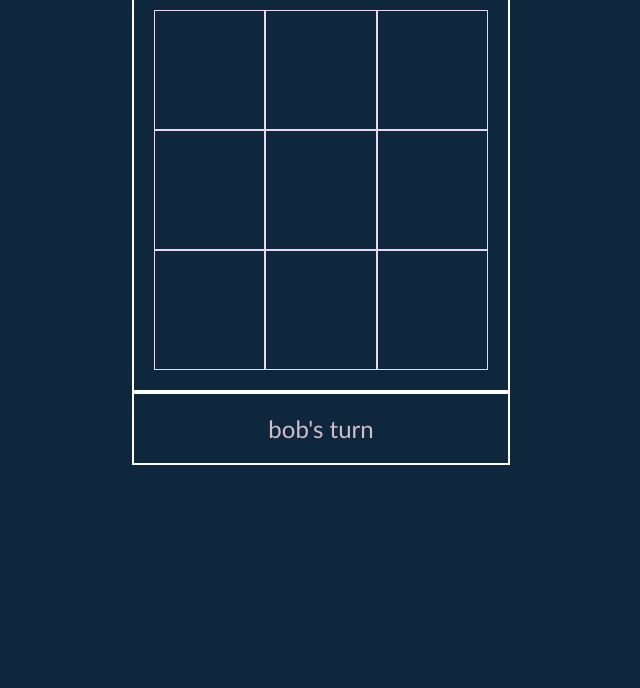
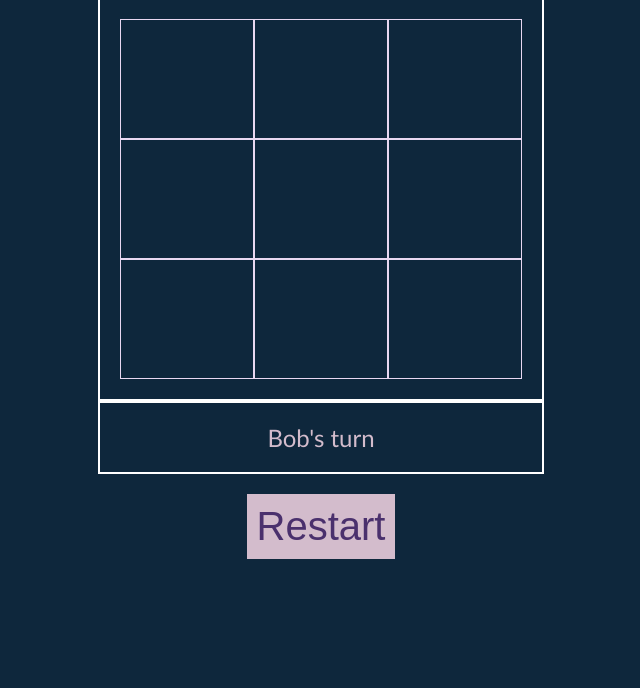
Before and after one commit to domluther/odin-tic-tac-toe, a website: page index.html in a window 1280 px wide. Shown: the part 112-800 px from the top of the page, without its empty margins (319-959 px from the left). Drawn offline with Linux system fonts and the light colour scheme.

Commit message:
restart button

```diff
--- a/index.html
+++ b/index.html
@@ -12,7 +12,10 @@
     <div class="container">
       <div class="title">Noughts & Crosses</div>
       <div class="game-content"></div>
-      <div class="game-status">Player 1s turn</div>
+      <div class="game-status"></div>
+      <div class="game-controls">
+        <button class="restart-btn">Restart</button>
+      </div>
     </div>
   </body>
 </html>
--- a/script.js
+++ b/script.js
@@ -1,6 +1,7 @@
 // A gameboard to store the state of the game
 // in a module as only one will be needed
 const gameContentEle = document.querySelector('.game-content');
+const restartBtn = document.querySelector('.restart-btn');
 
 const gameBoard = (() => {
   const gameboard = [];
@@ -22,6 +23,13 @@ const gameBoard = (() => {
         gameboard[row][column] = defaultContent;
       }
     }
+  };
+
+  const resetBoard = () => {
+    gameboard.pop();
+    gameboard.pop();
+    gameboard.pop();
+    createBoard();
   };
 
   const createSquare = (x, y, mark) => {
@@ -124,7 +132,7 @@ const gameBoard = (() => {
 
   // Init the board
   createBoard();
-  return { getBoard, addPiece, checkBoardForWin, renderBoard };
+  return { getBoard, addPiece, checkBoardForWin, renderBoard, resetBoard };
 })();
 
 const Player = (name, desiredMark) => {
@@ -133,15 +141,15 @@ const Player = (name, desiredMark) => {
   return { playerName, mark };
 };
 
-const players = [Player('bob', 'x'), Player('sponge', 'o')];
+const players = [Player('Bob', 'x'), Player('Sponge', 'o')];
 
 const gameController = (() => {
-  gameBoard.renderBoard();
-  let moves = 0;
-  // Set starting player
-  let activePlayerId = 0;
-  let activePlayer = players[activePlayerId];
-  let won = false;
+  // State variables needed for the game
+  let moves;
+  const maxMoves = 9;
+  let activePlayerId;
+  let activePlayer;
+  let won;
 
   const updateStatus = (message) => {
     const gameStatusEle = document.querySelector('.game-status');
@@ -159,11 +167,13 @@ const gameController = (() => {
     if (validMove) {
       gameBoard.renderBoard();
       won = gameBoard.checkBoardForWin(activePlayer.mark);
+      // Not won? Swap the player
       if (!won) {
         activePlayerId = activePlayerId === 1 ? 0 : 1;
         activePlayer = players[activePlayerId];
         moves += 1;
-        if (moves < 9) {
+        // Is it game over? (board full)
+        if (moves < maxMoves) {
           updateStatus(`${activePlayer.playerName}'s turn`);
         } else {
           updateStatus('A draw');
@@ -177,10 +187,23 @@ const gameController = (() => {
   };
 
   const start = () => {
+    gameContentEle.removeEventListener('click', tryToMove);
+    moves = 0;
+    won = false;
+    activePlayerId = 0;
+    activePlayer = players[activePlayerId];
     gameContentEle.addEventListener('click', tryToMove);
     updateStatus(`${activePlayer.playerName}'s turn`);
   };
   return { start };
 })();
 
-gameController.start();
+const init = () => {
+  gameBoard.resetBoard();
+  gameBoard.renderBoard();
+  gameController.start();
+};
+
+restartBtn.addEventListener('click', init);
+
+init();
--- a/styles.css
+++ b/styles.css
@@ -34,7 +34,8 @@ html {
 }
 
 .title {
-  font-size: 4rem;
+  font-size: 4.8rem;
+  text-align: justify;
 }
 
 .game-status {
@@ -54,4 +55,17 @@ html {
   font-size: 8rem;
   padding: 0.5rem;
   height: 12rem;
+  /* width: 12rem; */
 }
+
+.game-controls {
+  text-align: center;
+  padding: 2rem;
+}
+
+.restart-btn {
+  font-size: 4rem;
+  padding: 1rem;
+  color: var(--tekhelet);
+  background-color: var(--thistle);
+}
```
